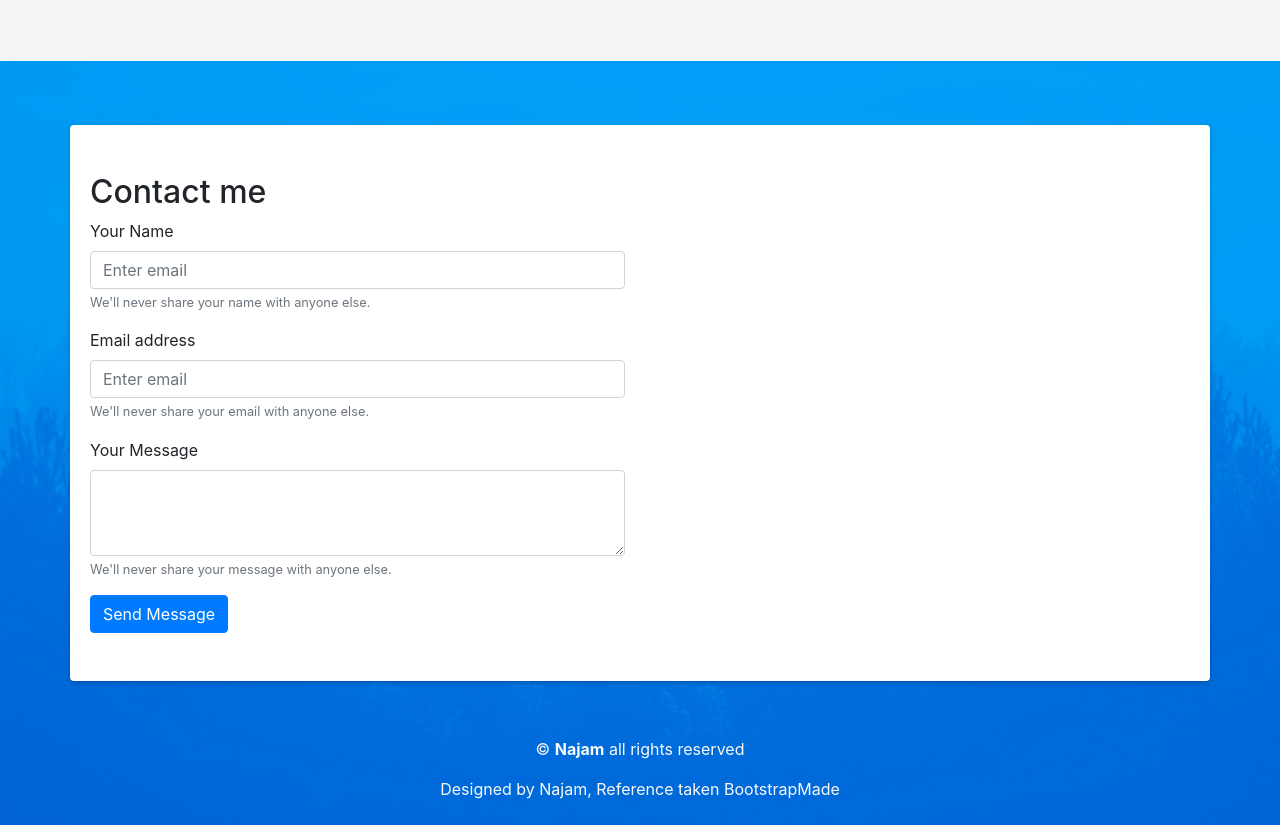
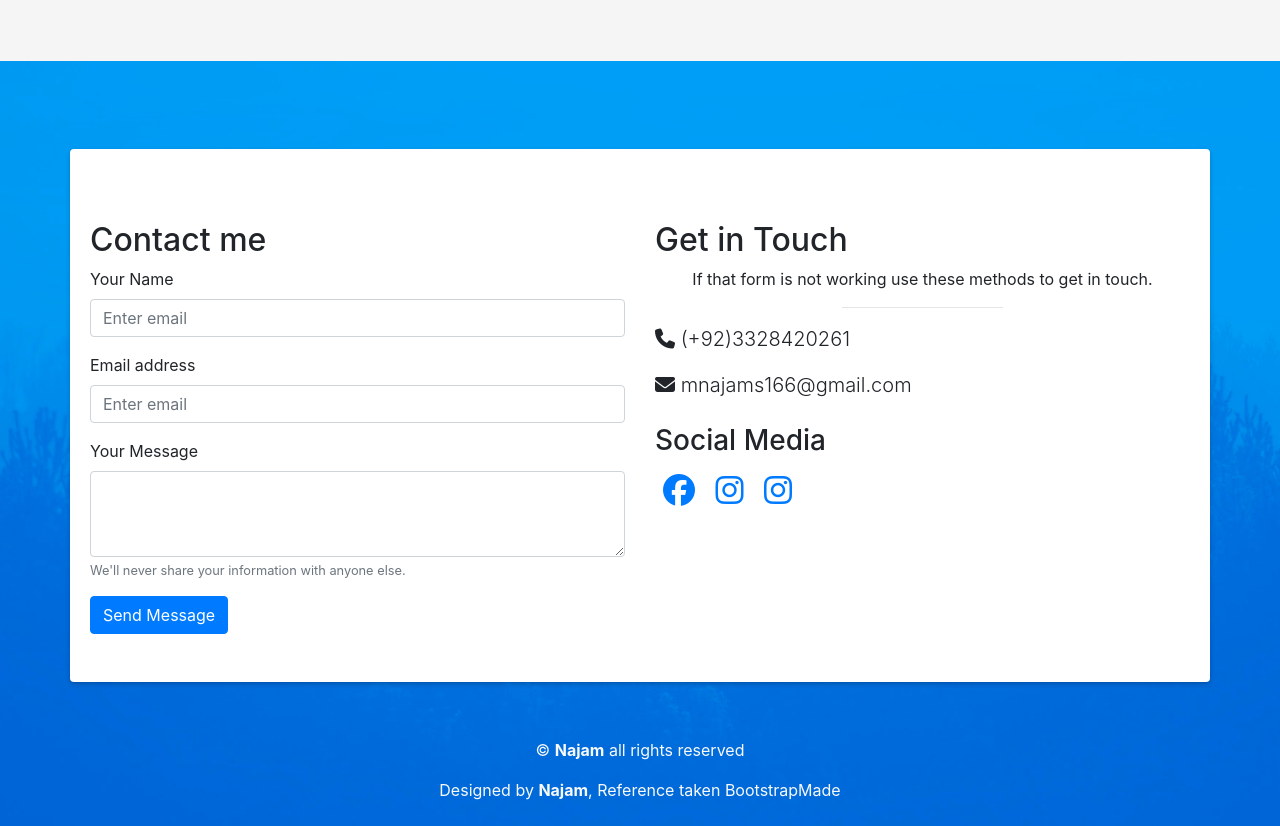
Before and after one commit to Najam-dev/portfolio-old, a plain HTML site: page index.html in a window 1280 px wide. Shown: the part 3382-4208 px from the top of the page. Drawn offline with nearby package versions, Linux system fonts and the light colour scheme.

Commit message:
Update index.html

```diff
--- a/index.html
+++ b/index.html
@@ -363,35 +363,45 @@
     </section>
 
     <section class="footer-paralax sect-mt4 paralax-mf bg-image" style="background-image:url(images/contact.jpg)">
-        <div class="container box-shadow-full rounded">
+        <div class="container box-shadow-full rounded mt-4">
             <div class="row">
-                <div class="col-md-6">
+                <div class="col-md-6 col-sm-12 pt-4">
                     <h2 class="title-left">Contact me</h2>
 
                     <form>
                         <div class="form-group">
                           <label for="exampleInputEmail1">Your Name</label>
                           <input type="text" class="form-control" id="exampleInputEmail1" aria-describedby="emailHelp" placeholder="Enter email">
-                          <small id="emailHelp" class="form-text text-muted">We'll never share your name with anyone else.</small>
                         </div>
 
                         <div class="form-group">
                             <label for="exampleInputEmail1">Email address</label>
                             <input type="email" class="form-control" id="exampleInputEmail1" aria-describedby="emailHelp" placeholder="Enter email">
-                            <small id="emailHelp" class="form-text text-muted">We'll never share your email with anyone else.</small>
                           </div>
 
                           <div class="form-group">
                             <label for="exampleFormControlTextarea1">Your Message</label>
                             <textarea class="form-control" id="exampleFormControlTextarea1" rows="3"></textarea>
-                            <small id="emailHelp" class="form-text text-muted">We'll never share your message with anyone else.</small>
+                            <small id="emailHelp" class="form-text text-muted">We'll never share your information with anyone else.</small>
                           </div>
 
                         <button type="submit" class="btn btn-primary">Send Message</button>
                       </form>
                 </div>
-                <div class="col-md-6">
+                <div class="col-md-6 col-sm-12 pt-4">
+                    <h2 class="title-left">Get in Touch</h2>
+                    <p class="text-center">If that form is not working use these methods to get in touch.</p>
+                    <hr style="width: 30%;">
+                    <p class="lead"><i class="fa fa-phone" aria-hidden="true"></i><span> (+92)3328420261</span></p>
+                    <p class="lead"><i class="fa fa-envelope" aria-hidden="true"></i><span> mnajams166@gmail.com</span></p>
 
+                    <div>
+                        <h3 class="mt-4">Social Media</h3>
+                        <a target="_blank" href="www.facebook.com/"><i class="fa fa-facebook-official fa-2x p-2" aria-hidden="true"></i></a>
+                        <a target="_blank" href="https://www.instagram.com/m._.najam.s"><i class="fa fa-instagram fa-2x p-2" aria-hidden="true"></i></a>
+                        <a target="_blank" href="https://www.instagram.com/weeb.shishou_store"><i class="fa fa-instagram fa-2x p-2" aria-hidden="true"></i></a>
+
+                    </div>
                 </div>
             </div>
         </div>
@@ -404,7 +414,7 @@
                             <p class="copyright">&copy; <strong>Najam</strong> all rights reserved</p>
                         </div>
                         <div class="credits">
-                            <p>Designed by Najam, Reference taken <a class="text-light" href="https://bootstrapmade.com/">BootstrapMade</a></p>
+                            <p>Designed by <strong>Najam</strong>, Reference taken <a class="text-light" href="https://bootstrapmade.com/">BootstrapMade</a></p>
                         </div>
                     </div>
                 </div>
```
